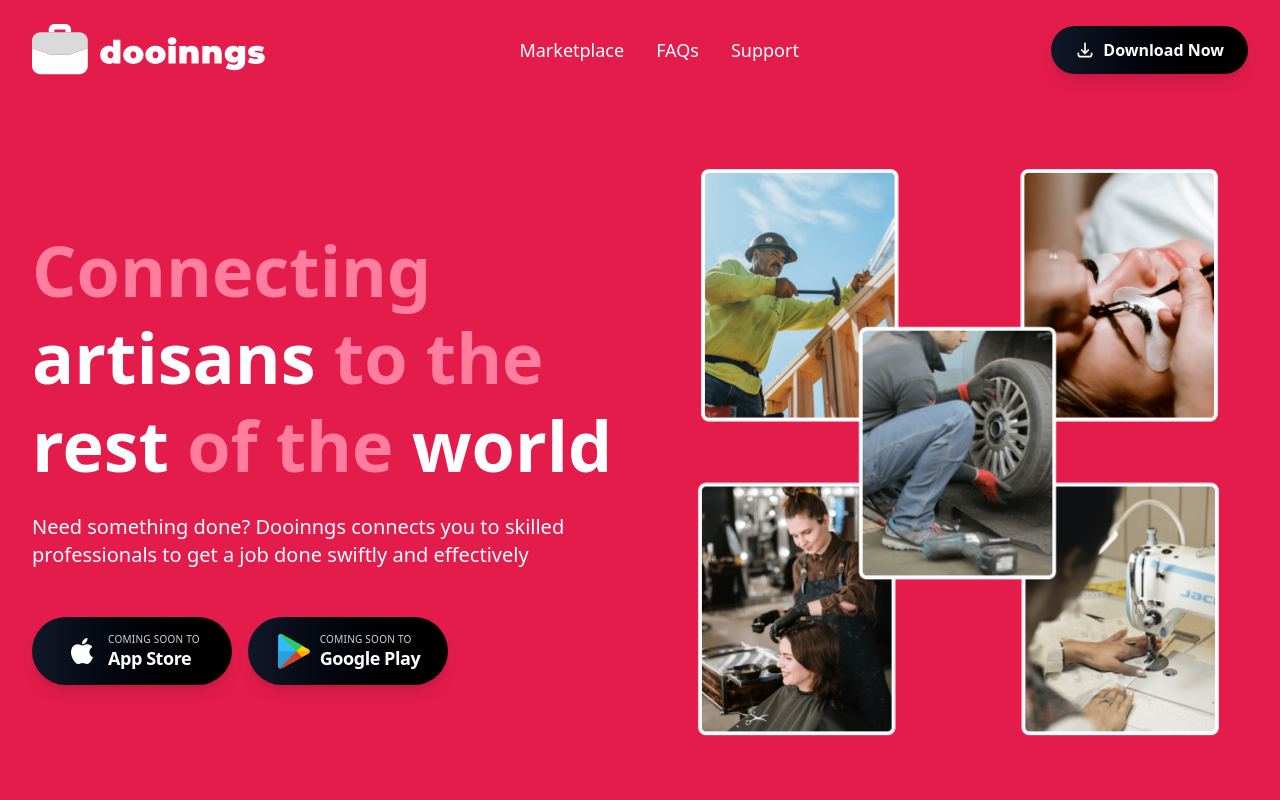
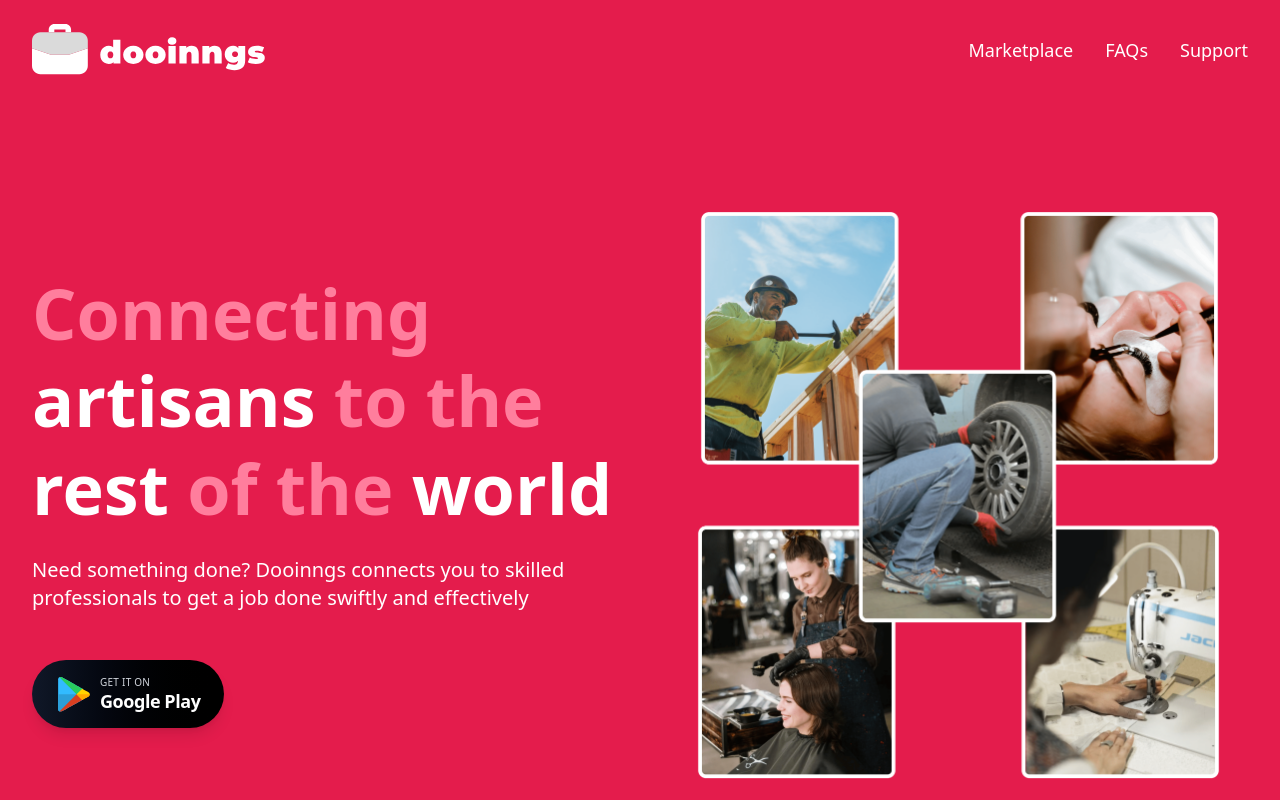
Before and after one commit to dooinngs-Mobile-App/dooinngs-web, a Next.js app: page / in a window 1280 px wide. Shown: the top 800 px of the page. Built offline with nearby package versions, Linux system fonts and the light colour scheme.

Commit message:
feat: add Google Play Store URL, hide App Store buttons, update navbar layout

```diff
--- a/src/components/layout/Navbar.tsx
+++ b/src/components/layout/Navbar.tsx
@@ -29,7 +29,10 @@
             </Link>
           </div>
 
-          {/* Center: Navigation Links */}
+
+          {/* Right side: Nav Links + Mobile menu button */}
+          <div className="flex items-center gap-4 lg:gap-8">
+            {/* Desktop Nav Links */}
             <nav className="hidden md:flex items-center gap-4 lg:gap-8">
               <Link
                 href="/marketplace"
@@ -51,19 +54,7 @@
               </a>
             </nav>
 
-          {/* Right side: Download button (desktop) and Mobile menu button */}
-          <div className="flex items-center gap-2 sm:gap-4">
-            {/* Desktop Auth Buttons */}
-            {/* <div className="hidden md:flex items-center gap-2 sm:gap-4">
-              <button className="px-2 py-2 sm:px-3 sm:py-2 lg:px-4 lg:py-[10px] rounded-full bg-white text-[#E41C4C] text-xs sm:text-sm lg:text-base font-semibold hover:bg-gray-100 transition cursor-pointer">
-                Create an account
-              </button>
-              <button className="px-2 py-2 sm:px-3 sm:py-2 lg:px-4 lg:py-[10px] rounded-full border border-white text-white text-xs sm:text-sm lg:text-base font-semibold hover:bg-white hover:text-[#E41C4C] transition cursor-pointer">
-                Sign in
-              </button>
-            </div> */}
-
-            {/* Download Button (Desktop) */}
+            {/* Download Button (Desktop) - coming soon, uncomment when needed
             <a
               href="#download"
               className="hidden md:flex items-center gap-2 px-4 lg:px-6 py-2 lg:py-3 rounded-full bg-gradient-to-r from-gray-900 to-black text-white text-sm lg:text-base font-semibold cursor-pointer hover:from-gray-800 hover:to-gray-900 transition-all duration-300 shadow-lg hover:shadow-xl transform hover:scale-105"
@@ -84,6 +75,7 @@
               </svg>
               Download Now
             </a>
+            */}
 
             {/* Mobile Menu Button */}
             <button
@@ -140,7 +132,7 @@
               </a>
             </nav>
 
-            {/* Mobile Download Button */}
+            {/* Mobile Download Button - coming soon, uncomment when needed
             <a
               href="#download"
               className="w-full flex items-center justify-center gap-2 px-4 py-3 rounded-full bg-gradient-to-r from-gray-900 to-black text-white text-base font-semibold hover:from-gray-800 hover:to-gray-900 transition-all duration-300 shadow-lg"
@@ -162,6 +154,7 @@
               </svg>
               Download Now
             </a>
+            */}
 
             {/* Mobile Auth Buttons */}
             {/* <div className="flex flex-col gap-3">
--- a/src/components/sections/CtaSection.tsx
+++ b/src/components/sections/CtaSection.tsx
@@ -15,6 +15,7 @@
             connect with skilled professionals
           </p>
           <div className="flex flex-row gap-2 sm:gap-4 mt-4 sm:mt-6 w-full sm:w-auto justify-center md:justify-start">
+            {/* App Store button - coming soon, uncomment when URL is available
             <button className="group flex items-center gap-2 sm:gap-4 px-2 sm:px-6 py-3 sm:py-4 rounded-full bg-gradient-to-r from-gray-900 to-black text-white cursor-pointer w-full sm:w-auto min-w-[120px] sm:min-w-[200px] justify-center hover:from-gray-800 hover:to-gray-900 transition-all duration-300 shadow-lg hover:shadow-xl transform hover:scale-105">
               <img
                 src="/assets/icons/apple.svg"
@@ -30,7 +31,13 @@
                 </span>
               </span>
             </button>
-            <button className="group flex items-center gap-2 sm:gap-4 px-2 sm:px-6 py-3 sm:py-4 rounded-full bg-gradient-to-r from-gray-900 to-black text-white cursor-pointer w-full sm:w-auto min-w-[120px] sm:min-w-[200px] justify-center hover:from-gray-800 hover:to-gray-900 transition-all duration-300 shadow-lg hover:shadow-xl transform hover:scale-105">
+            */}
+            <a
+              href="https://play.google.com/store/apps/details?id=com.dooinngs.dooinngs"
+              target="_blank"
+              rel="noopener noreferrer"
+              className="group flex items-center gap-2 sm:gap-4 px-2 sm:px-6 py-3 sm:py-4 rounded-full bg-gradient-to-r from-gray-900 to-black text-white cursor-pointer w-full sm:w-auto min-w-[120px] sm:min-w-[200px] justify-center hover:from-gray-800 hover:to-gray-900 transition-all duration-300 shadow-lg hover:shadow-xl transform hover:scale-105"
+            >
               <img
                 src="/assets/icons/playstore.svg"
                 alt="Play Store logo"
@@ -38,13 +45,13 @@
               />
               <span className="flex flex-col items-start text-left">
                 <span className="text-[8px] sm:text-xs text-gray-300 font-medium tracking-wide uppercase">
-                  Coming soon to
+                  Get it on
                 </span>
                 <span className="text-xs sm:text-lg font-bold leading-tight tracking-tight">
                   Google Play
                 </span>
               </span>
-            </button>
+            </a>
           </div>
         </div>
 
--- a/src/components/sections/Header.tsx
+++ b/src/components/sections/Header.tsx
@@ -2,10 +2,10 @@
 
 const Header = () => {
   return (
-    <div className="bg-[#E41C4C] relative">
+    <div className="bg-[#E41C4C] relative md:min-h-screen md:flex md:flex-col">
       {/* Hero Section */}
-      <div className="container mx-auto px-4 sm:px-6 lg:px-8">
-        <section className="flex flex-col lg:flex-row items-center justify-between min-h-[50vh] sm:min-h-[60vh] lg:min-h-[70vh] py-6 sm:py-8 lg:py-12">
+      <div className="container mx-auto px-4 sm:px-6 lg:px-8 md:flex-1 md:flex md:flex-col">
+        <section className="flex flex-col lg:flex-row items-center justify-between md:flex-1 py-6 sm:py-8 lg:py-12">
           {/* Left: Texts and Buttons */}
           <div className="flex-1 flex flex-col items-center md:items-start gap-3 sm:gap-4 lg:gap-6 max-w-3xl">
             <h1 className="text-[45px] sm:text-2xl md:text-5xl lg:text-5xl xl:text-[70px] font-[700] leading-tight text-center md:text-left">
@@ -23,37 +23,49 @@
               Need something done? Dooinngs connects you to skilled
               professionals to get a job done swiftly and effectively
             </p>
-            <div className="flex flex-row gap-3 sm:gap-4 mt-4 sm:mt-6 w-full sm:w-auto max-w-md sm:max-w-none">
-              <button className="group flex items-center gap-2 sm:gap-4 lg:gap-2 px-2 sm:px-6 py-3 sm:py-4 rounded-full bg-gradient-to-r from-gray-900 to-black text-white cursor-pointer w-full sm:w-auto min-w-[120px] sm:min-w-[200px] justify-center hover:from-gray-800 hover:to-gray-900 transition-all duration-300 shadow-lg hover:shadow-xl transform hover:scale-105">
+            <div className="flex justify-center md:justify-start mt-4 sm:mt-6">
+              {/* App Store button - coming soon, uncomment when URL is available
+              <a
+                href="https://apps.apple.com/YOUR_APP_LINK_HERE"
+                target="_blank"
+                rel="noopener noreferrer"
+                className="group flex items-center gap-3 sm:gap-4 lg:gap-2 px-6 sm:px-6 py-3 sm:py-4 rounded-full bg-gradient-to-r from-gray-900 to-black text-white cursor-pointer w-auto justify-center hover:from-gray-800 hover:to-gray-900 transition-all duration-300 shadow-lg hover:shadow-xl transform hover:scale-105"
+              >
                 <img
                   src="/assets/icons/apple.svg"
                   alt="Apple logo"
-                  className="w-5 h-5 sm:w-9 sm:h-9 group-hover:scale-110 transition-transform duration-300"
+                  className="w-6 h-6 sm:w-9 sm:h-9 group-hover:scale-110 transition-transform duration-300"
                 />
                 <span className="flex flex-col items-start text-left">
                   <span className="text-[8px] sm:text-xs lg:text-[10px] text-gray-300 font-medium tracking-wide uppercase">
-                    Coming soon to
+                    Download on the
                   </span>
-                  <span className="text-xs sm:text-lg font-bold leading-tight tracking-tight">
+                  <span className="text-sm sm:text-lg font-bold leading-tight tracking-tight">
                     App Store
                   </span>
                 </span>
-              </button>
-              <button className="group flex items-center gap-2 sm:gap-4 lg:gap-2 px-2 sm:px-6 py-3 sm:py-4 rounded-full bg-gradient-to-r from-gray-900 to-black text-white cursor-pointer w-full sm:w-auto min-w-[120px] sm:min-w-[200px] justify-center hover:from-gray-800 hover:to-gray-900 transition-all duration-300 shadow-lg hover:shadow-xl transform hover:scale-105">
+              </a>
+              */}
+              <a
+                href="https://play.google.com/store/apps/details?id=com.dooinngs.dooinngs"
+                target="_blank"
+                rel="noopener noreferrer"
+                className="group flex items-center gap-3 sm:gap-4 lg:gap-2 px-6 sm:px-6 py-3 sm:py-4 rounded-full bg-gradient-to-r from-gray-900 to-black text-white cursor-pointer w-auto justify-center hover:from-gray-800 hover:to-gray-900 transition-all duration-300 shadow-lg hover:shadow-xl transform hover:scale-105"
+              >
                 <img
                   src="/assets/icons/playstore.svg"
                   alt="Play Store logo"
-                  className="w-5 h-5 sm:w-9 sm:h-9 group-hover:scale-110 transition-transform duration-300"
+                  className="w-6 h-6 sm:w-9 sm:h-9 group-hover:scale-110 transition-transform duration-300"
                 />
                 <span className="flex flex-col items-start text-left">
                   <span className="text-[8px] sm:text-xs lg:text-[10px] text-gray-300 font-medium tracking-wide uppercase">
-                    Coming soon to
+                    Get it on
                   </span>
-                  <span className="text-xs sm:text-lg font-bold leading-tight tracking-tight">
+                  <span className="text-sm sm:text-lg font-bold leading-tight tracking-tight">
                     Google Play
                   </span>
                 </span>
-              </button>
+              </a>
             </div>
           </div>
           {/* Right: Image Collage */}
```
Also changed, not shown: src/app/download/page.tsx (+11 -10 lines), src/components/bookings/TopBanner.tsx (+10 -3 lines). Lines whose indentation alone changed are shown as unchanged.
